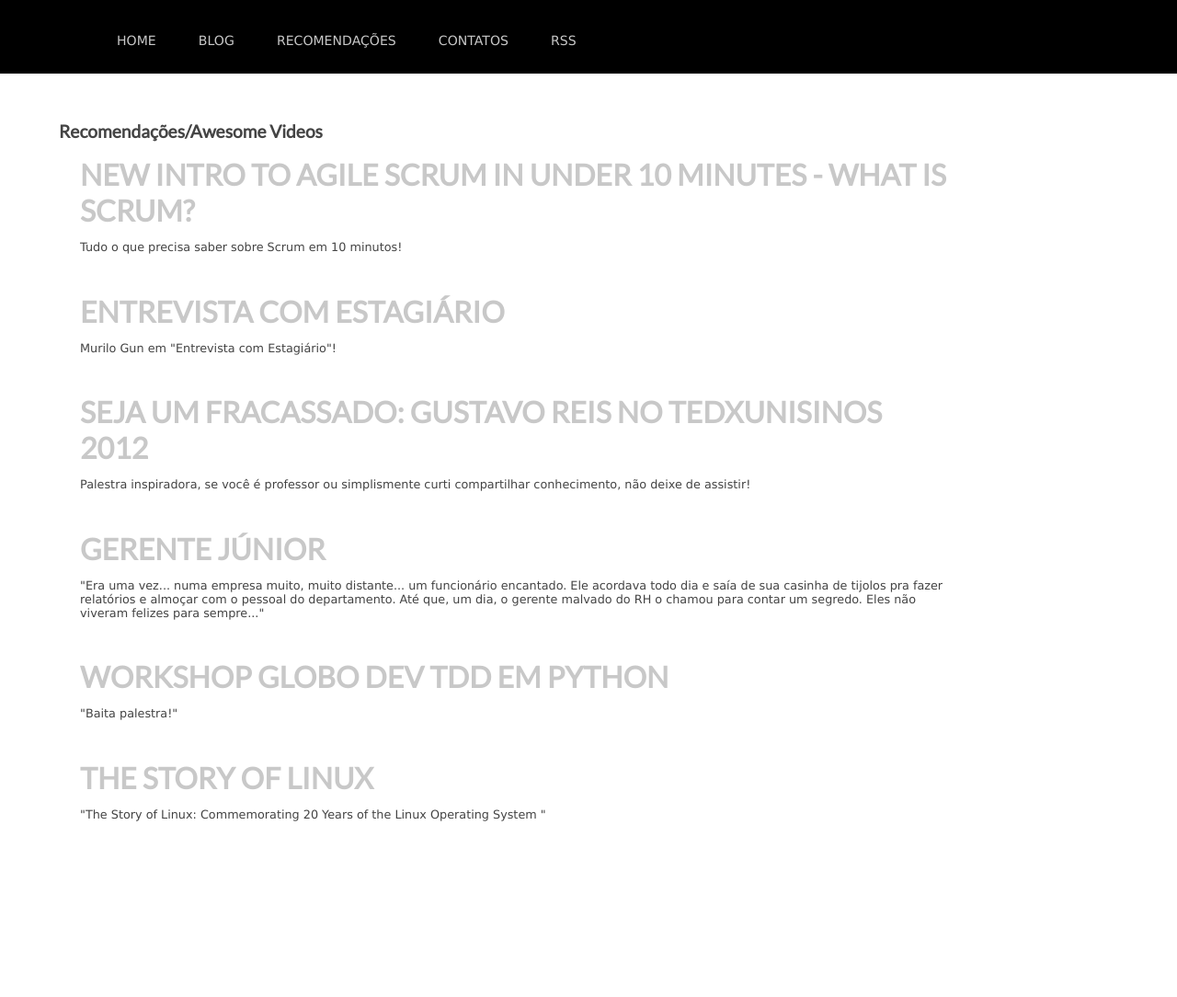
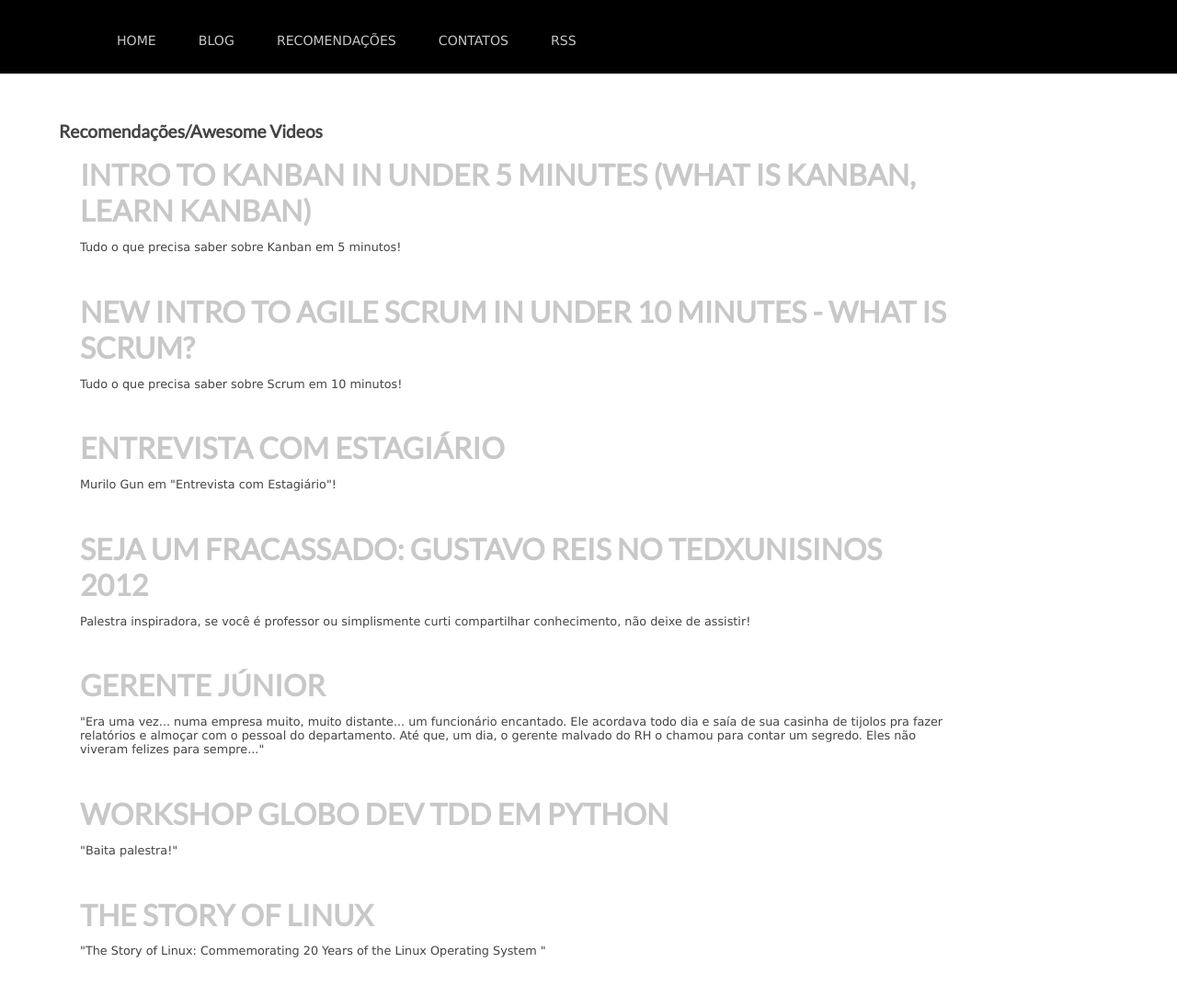
Before and after one commit to rgarbin/rgarbin.github.com, a Jekyll site: the page built from references/video.html, in a window 1280 px wide. Shown: the whole page at 92% size. Built offline with Jekyll 4.4.1, drawn with Linux system fonts in a browser that asks for light colours; comment, search, counter and statistics services are not loaded; before the commit the page ends 936 px from its top, so only the background shows below that.

Commit message:
added new video - Kanban in 5 minutes

```diff
--- a/references/video.html
+++ b/references/video.html
@@ -3,6 +3,12 @@
 title: Recomendações Videos
 ---
 <h1>Recomendações/Awesome Videos</h1>
+<article>
+    <div class="post">
+      <h3><a href="http://www.youtube.com/user/axosoft?v=R8dYLbJiTUE" alt="Kanban em 5 minutos" target="_blank">Intro to Kanban in Under 5 Minutes (What is Kanban, Learn Kanban)</a></h3>
+      <p>Tudo o que precisa saber sobre Kanban em 5 minutos!</p>
+    </div>
+</article>
 <article>
     <div class="post">
       <h3><a href="http://www.youtube.com/watch?v=XU0llRltyFM" alt="Scrum em 10 minutos" target="_blank">NEW Intro to Agile Scrum in Under 10 Minutes - What is Scrum?</a></h3>
```
